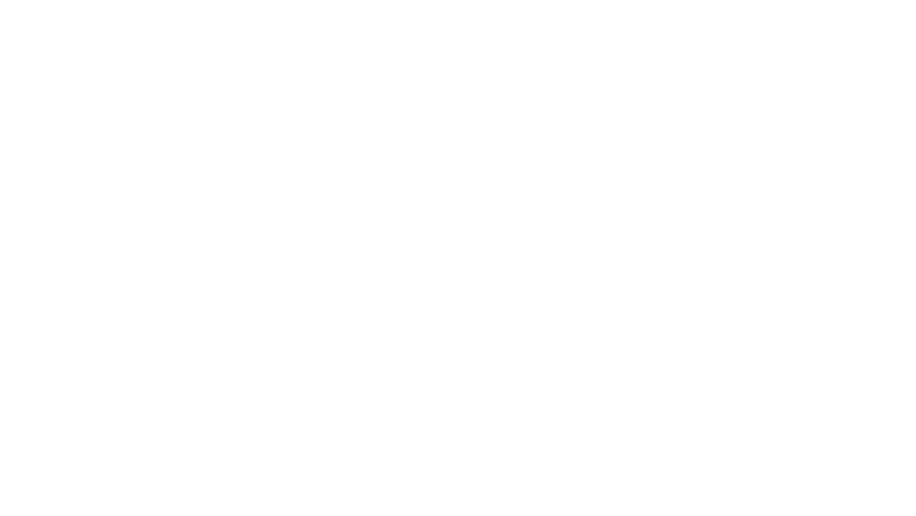
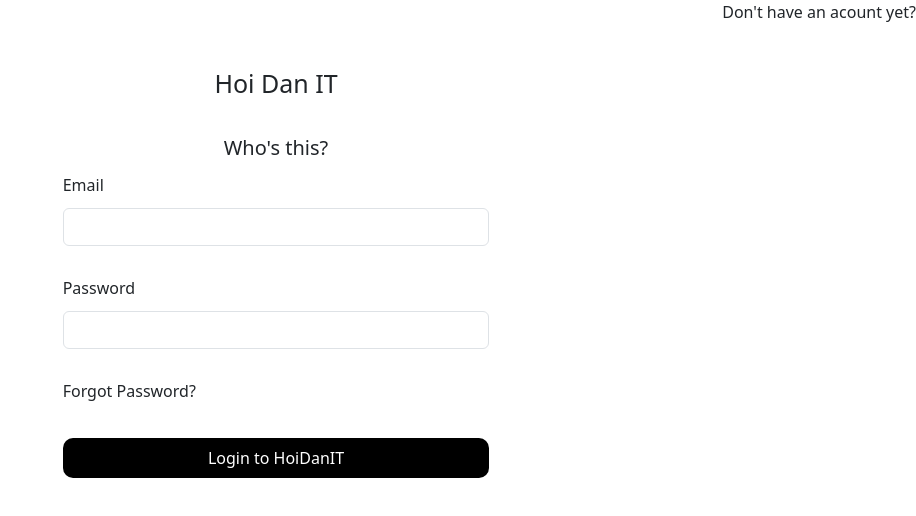
Before and after one commit to pcltuan7103/demo-react, a React (Create React App) app: page /login in a window 1280 px wide. Before the commit this address had no page. Shown: the top 516 px of the page, without its empty margins (364-1280 px from the left). Built offline with nearby package versions, Linux system fonts and the light colour scheme.

Commit message:
Finish Paginate User in Admin & Design Login

```diff
--- a/src/components/Admin/Content/ModalCreateUser.js
+++ b/src/components/Admin/Content/ModalCreateUser.js
@@ -58,7 +58,8 @@ function ModalCreateUser(props) {
     if (data && data.EC === 0) {
       toast.success(data.EM);
       handleClose();
-      await props.fecthListUsers();
+      props.setCurrentPage(1);
+      await props.fecthListUsersWithPaginate(1);
     }
 
     if (data && data.EC !== 0) {
--- a/src/components/Admin/Content/ModalDeleteUser.js
+++ b/src/components/Admin/Content/ModalDeleteUser.js
@@ -15,7 +15,8 @@ function ModalDeleteUser(props) {
     if (data && data.EC === 0) {
       toast.success(data.EM);
       handleClose();
-      props.fecthListUsers();
+      props.setCurrentPage(1);
+      await props.fecthListUsersWithPaginate(1);
     }
 
     if (data && data.EC !== 0) {
--- a/src/components/Admin/Content/ModalUpdateUser.js
+++ b/src/components/Admin/Content/ModalUpdateUser.js
@@ -68,7 +68,7 @@ function ModalUpdateUser(props) {
     if (data && data.EC === 0) {
       toast.success(data.EM);
       handleClose();
-      props.fecthListUsers();
+      await props.fecthListUsersWithPaginate(props.currentPage);
     }
 
     if (data && data.EC !== 0) {
--- /dev/null
+++ b/src/components/Admin/Content/TableUserPaginate.js
@@ -0,0 +1,98 @@
+import { useEffect, useState } from "react";
+import ReactPaginate from "react-paginate";
+
+const TableUserPaginate = (props) => {
+  const { listUsers, pageCount } = props;
+
+  const handlePageClick = (event) => {
+    console.log(`User requested page number ${event.selected}`);
+    props.setCurrentPage(+event.selected + 1);
+    props.fecthListUsersWithPaginate(+event.selected + 1);
+  };
+
+  return (
+    <>
+      <table className="table table-hover table-bordered">
+        <thead>
+          <tr>
+            <th scope="col">ID</th>
+            <th scope="col">Username</th>
+            <th scope="col">Email</th>
+            <th scope="col">Role</th>
+            <th>Action</th>
+          </tr>
+        </thead>
+        <tbody>
+          {listUsers &&
+            listUsers.length > 0 &&
+            listUsers.map((user, index) => {
+              return (
+                <tr key={`table-user-${index}`}>
+                  <th>{user.id}</th>
+                  <td>{user.username}</td>
+                  <td>{user.email}</td>
+                  <td>{user.role}</td>
+                  <td>
+                    <button
+                      className="btn btn-secondary"
+                      onClick={() => {
+                        props.handleClickBtnView(user);
+                      }}
+                    >
+                      View
+                    </button>
+                    <button
+                      className="btn btn-warning mx-3"
+                      onClick={() => {
+                        props.handleClickBtnUpdate(user);
+                      }}
+                    >
+                      Update
+                    </button>
+                    <button
+                      className="btn btn-danger"
+                      onClick={() => {
+                        props.handleClickBtnDelete(user);
+                      }}
+                    >
+                      Delete
+                    </button>
+                  </td>
+                </tr>
+              );
+            })}
+          {listUsers && listUsers.length === 0 && (
+            <tr>
+              <td colSpan={"4"}>Not Found Data</td>
+            </tr>
+          )}
+        </tbody>
+      </table>
+      <div className="user-pagination d-flex justify-content-center">
+        <ReactPaginate
+          nextLabel="next >"
+          onPageChange={handlePageClick}
+          pageRangeDisplayed={3}
+          marginPagesDisplayed={2}
+          pageCount={pageCount}
+          previousLabel="< previous"
+          pageClassName="page-item"
+          pageLinkClassName="page-link"
+          previousClassName="page-item"
+          previousLinkClassName="page-link"
+          nextClassName="page-item"
+          nextLinkClassName="page-link"
+          breakLabel="..."
+          breakClassName="page-item"
+          breakLinkClassName="page-link"
+          containerClassName="pagination"
+          activeClassName="active"
+          renderOnZeroPageCount={null}
+          forcePage={props.currentPage - 1}
+        />
+      </div>
+    </>
+  );
+};
+
+export default TableUserPaginate;
--- /dev/null
+++ b/src/components/Auth/Login.js
@@ -0,0 +1,54 @@
+import { useState } from "react";
+import "./Login.scss";
+
+const Login = () => {
+  const [email, setEmail] = useState("");
+  const [password, setPassword] = useState("");
+
+  const handleLogin = () => {};
+
+  return (
+    <div className="login-container">
+      <div className="header">Don't have an acount yet?</div>
+      <div className="title mx-auto col-4">Hoi Dan IT</div>
+      <div className="welcome mx-auto col-4">Who's this?</div>
+      <div className="content-form mx-auto col-4">
+        <div className="form-group">
+          <label className="form-label">Email</label>
+          <input
+            type="email"
+            className="form-control"
+            value={email}
+            onChange={(event) => {
+              setEmail(event.target.value);
+            }}
+          />
+        </div>
+        <div className="form-group">
+          <label className="form-label">Password</label>
+          <input
+            type="password"
+            className="form-control"
+            value={password}
+            onChange={(event) => {
+              setPassword(event.target.value);
+            }}
+          />
+        </div>
+        <span className="forgot-password">Forgot Password?</span>
+        <div>
+          <button
+            className="btn-login"
+            onClick={() => {
+              handleLogin();
+            }}
+          >
+            Login to HoiDanIT
+          </button>
+        </div>
+      </div>
+    </div>
+  );
+};
+
+export default Login;
--- /dev/null
+++ b/src/components/Auth/Login.scss
@@ -0,0 +1,39 @@
+.login-container {
+  .header {
+    height: 45px;
+    text-align: right;
+  }
+
+  .title {
+    font-size: 25px;
+    padding: 20px 0;
+    text-align: center;
+  }
+
+  .welcome {
+    font-size: 20px;
+    padding: 10px 0;
+    text-align: center;
+  }
+
+  .content-form {
+    display: flex;
+    flex-direction: column;
+    gap: 15px;
+
+    input {
+      margin-bottom: 15px;
+      margin-top: 3px;
+    }
+
+    .btn-login {
+      width: 100%;
+      height: 40px;
+      border: none;
+      margin: 20px 0;
+      border-radius: 10px;
+      color: #fff;
+      background-color: #000;
+    }
+  }
+}
--- a/src/components/Header/Header.js
+++ b/src/components/Header/Header.js
@@ -2,9 +2,15 @@ import Container from "react-bootstrap/Container";
 import Nav from "react-bootstrap/Nav";
 import Navbar from "react-bootstrap/Navbar";
 import NavDropdown from "react-bootstrap/NavDropdown";
-import { NavLink } from "react-router-dom";
+import { NavLink, useNavigate } from "react-router-dom";
 
 const Header = () => {
+  const navigate = useNavigate();
+
+  const handleLogin = () => {
+    navigate("/login");
+  };
+
   return (
     <Navbar expand="lg" className="bg-body-tertiary">
       <Container>
@@ -25,7 +31,14 @@ const Header = () => {
             </NavLink>
           </Nav>
           <Nav>
-            <button className="btn-login">Log In</button>
+            <button
+              className="btn-login"
+              onClick={() => {
+                handleLogin();
+              }}
+            >
+              Log In
+            </button>
             <button className="btn-signup">Sign Up</button>
             {/* <NavDropdown title="Setting" id="basic-nav-dropdown">
               <NavDropdown.Item>Log in</NavDropdown.Item>
--- a/src/index.js
+++ b/src/index.js
@@ -11,6 +11,7 @@ import Admin from "./components/Admin/Admin";
 import Home from "./components/Home/Home";
 import ManageUser from "./components/Admin/Content/ManageUser";
 import Dashboard from "./components/Admin/Content/Dashboard";
+import Login from "./components/Auth/Login";
 
 const root = ReactDOM.createRoot(document.getElementById("root"));
 root.render(
@@ -25,6 +26,7 @@ root.render(
           <Route index element={<Dashboard />} />
           <Route path="manage-user" element={<ManageUser />} />
         </Route>
+        <Route path="/login" element={<Login />} />
       </Routes>
     </BrowserRouter>
   </Provider>
--- a/src/services/apiServices.js
+++ b/src/services/apiServices.js
@@ -29,4 +29,14 @@ const deleteUser = (userId) => {
   return axios.delete("api/v1/participant", { data: { id: userId } });
 };
 
-export { postAddNewUser, getAllUsers, putUpdateUser, deleteUser };
+const getUserWithPaginate = (page, limit) => {
+  return axios.get(`api/v1/participant?page=${page}&limit=${limit}`);
+};
+
+export {
+  postAddNewUser,
+  getAllUsers,
+  putUpdateUser,
+  deleteUser,
+  getUserWithPaginate,
+};
```
Also changed, not shown: src/components/Admin/Content/ManageUser.js (+46 -2 lines).
